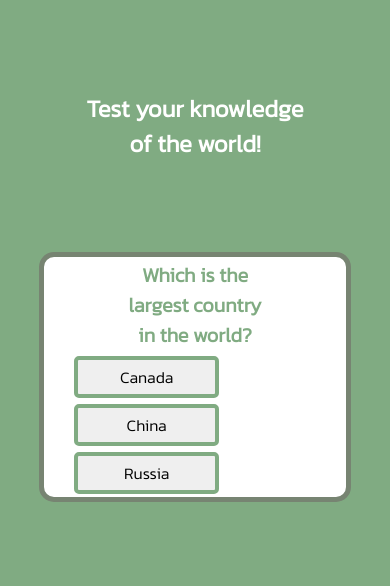
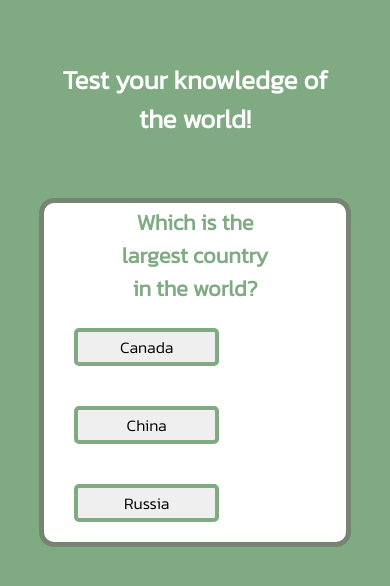
Before and after one commit to ElisabethKAndersson/Portfolio_2, a plain HTML site: page index.html in a window 390 px wide. Drawn offline with Linux system fonts and the light colour scheme.

Commit message:
http.server

```diff
--- a/assets/css/style.css
+++ b/assets/css/style.css
@@ -146,8 +146,8 @@ header {
 @media screen and (max-width: 450px) {
 
     .btn {
-        padding: 5px 1px;
-        margin: 3px 0;
+        padding: 3px 1px;
+        margin: 20px 0;
         text-align: center;
     }
 
@@ -157,14 +157,19 @@ header {
         max-width: 350px;
     }
 
+    header {
+        padding: 25px;
+    }
+
     #heading-text {
         padding: 25px;
-        font-size: 24px;
+        font-size: 26px;
+        margin: 10px
     }
 
     .question {
         padding: 3px 3px;
-        font-size: 20px;
+        font-size: 22px;
         margin: 0 auto;
         text-align: center;
         max-width: 50%
--- a/assets/js/script.js
+++ b/assets/js/script.js
@@ -41,6 +41,14 @@ const questions = [
             { text: 'Melbourne', correct: false },
             { text: 'Lesotho', correct: false },
             { text: 'Ushuaia', correct: true },
+        ]
+    },
+    {
+        question: `Which is the biggest ocean in the world?`,
+        answers: [
+            { text: 'Pacific Ocean', correct: true },
+            { text: 'Atlantic Ocean', correct: false },
+            { text: 'Indian Ocean', correct: false },
         ]
     }
 
```
Also changed, not shown: assets/images/geoQuiz.jpg (added), assets/images/iphone.jpg (added), assets/images/score.PNG (added), assets/images/score.jpg (added), 1 other file.
